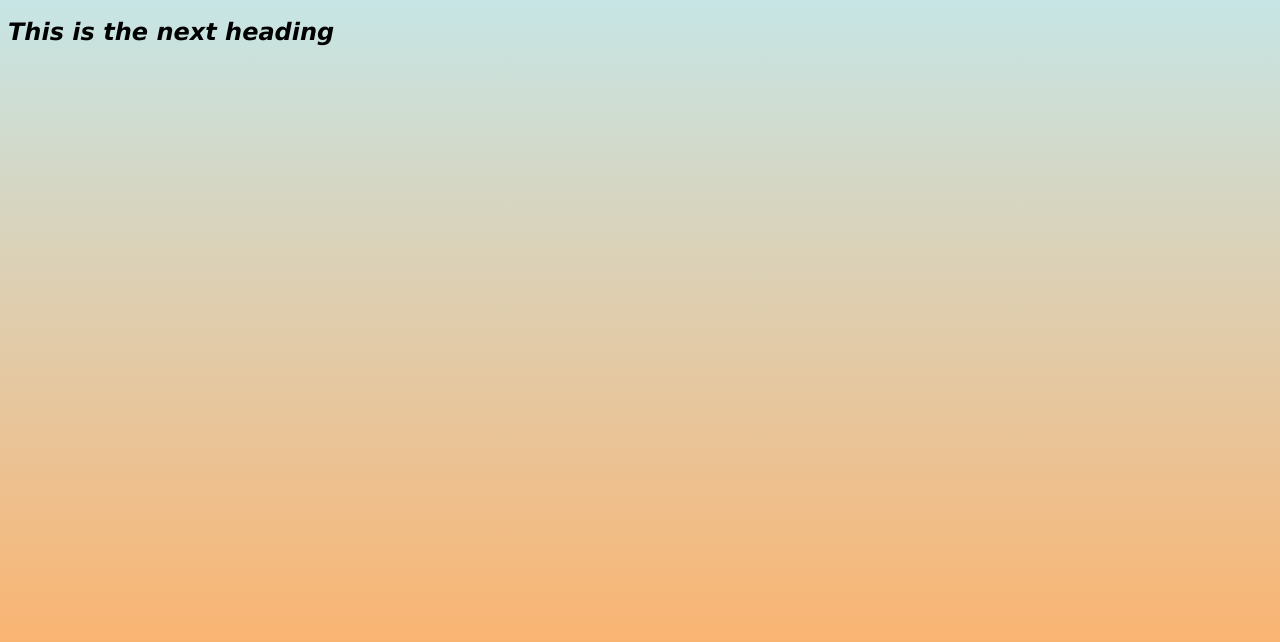
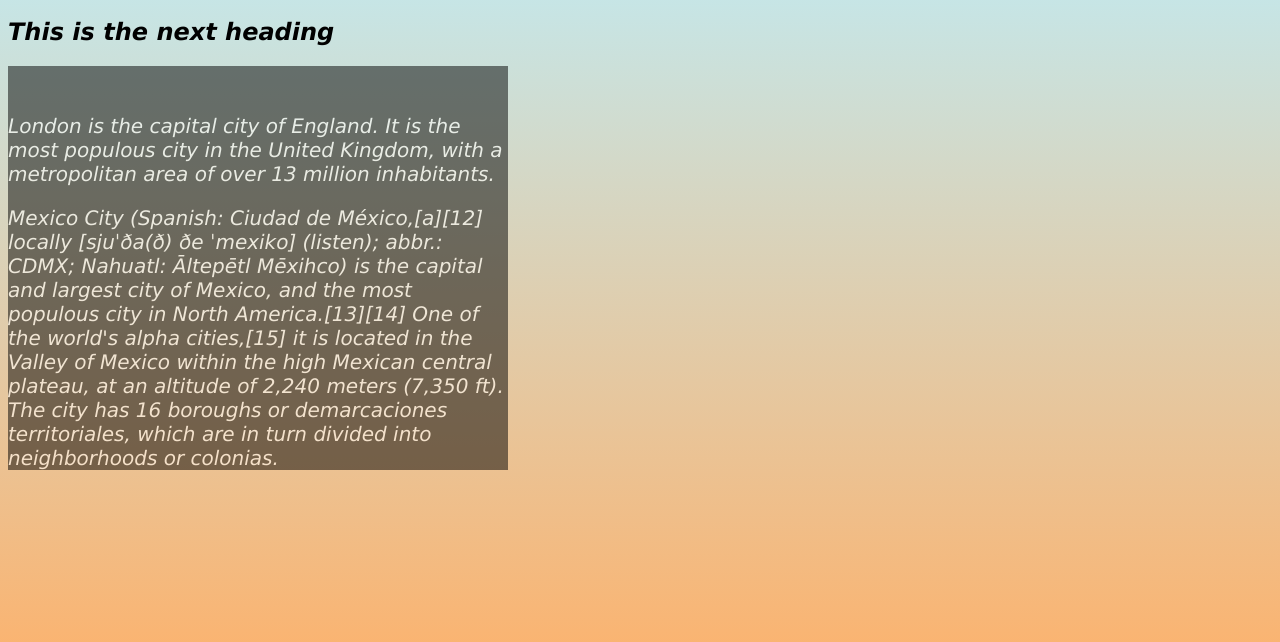
Before and after one commit to fahrbian/fahrbian.github.io, a plain HTML site: page index.html in a window 1280 px wide. Shown: the part 130-772 px from the top of the page. Drawn offline with Linux system fonts and the light colour scheme.

Commit message:
text test

```diff
--- a/index.html
+++ b/index.html
@@ -8,5 +8,10 @@
         <h1><span> This is an h1 heading </span></h1>
         <h1> This is another heading </h1>
         <h2> This is the next heading</h2>
+        <div style="opacity: 0.5;background-color:black;color:white;width: 500px;">
+            <h2>London</h2>
+            <p>London is the capital city of England. It is the most populous city in the United Kingdom, with a metropolitan area of over 13 million inhabitants.</p>
+            <p>Mexico City (Spanish: Ciudad de México,[a][12] locally [sjuˈða(ð) ðe ˈmexiko] (listen); abbr.: CDMX; Nahuatl: Āltepētl Mēxihco) is the capital and largest city of Mexico, and the most populous city in North America.[13][14] One of the world's alpha cities,[15] it is located in the Valley of Mexico within the high Mexican central plateau, at an altitude of 2,240 meters (7,350 ft). The city has 16 boroughs or demarcaciones territoriales, which are in turn divided into neighborhoods or colonias.</p>
+        </div>
     </body>
 </html>
--- a/styles.css
+++ b/styles.css
@@ -29,4 +29,5 @@ h1 span {
 p {
   font-family: verdana;
   font-size: 20px;
+  font-style: italic;
 }
```
